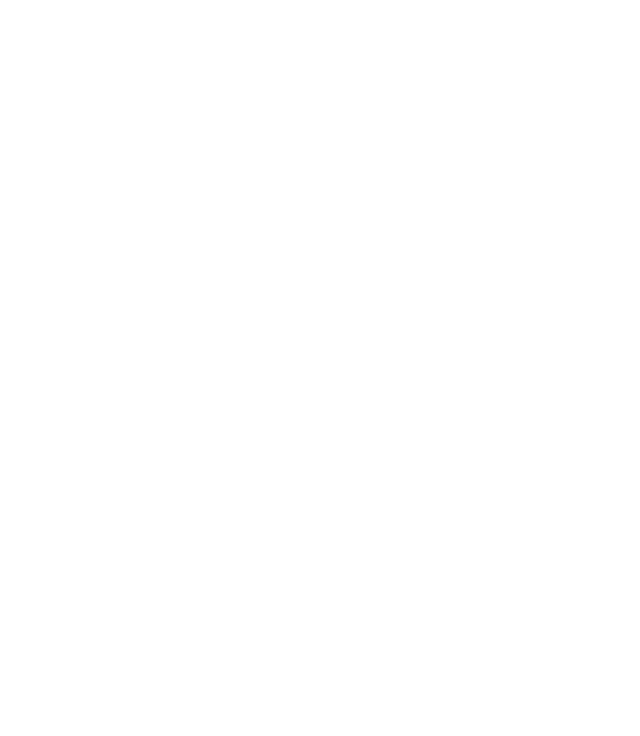
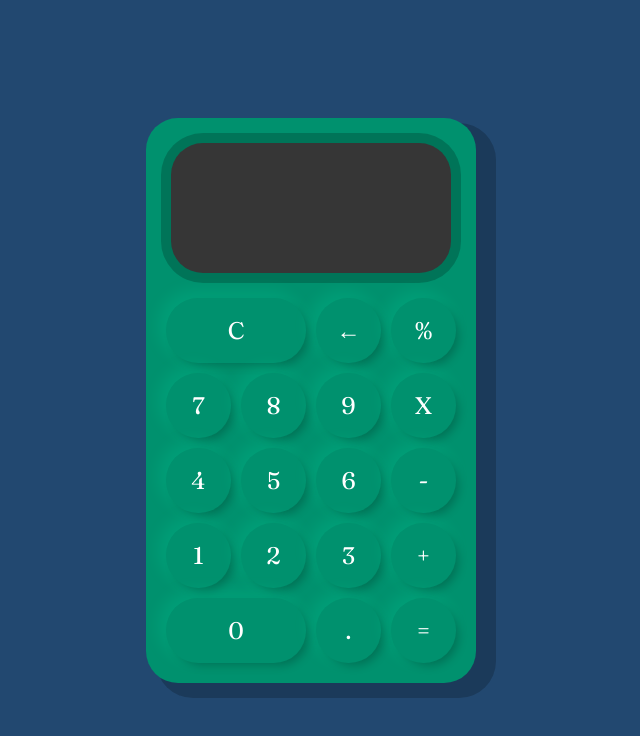
Before and after one commit to AndresHiguitaAMG/Proyecto-Calculadora, a plain HTML site: page index.html in a window 1280 px wide. Shown: the whole page, without its empty margins (329-969 px from the left). Drawn offline with Linux system fonts and the light colour scheme.

Commit message:
CSS and HTML finished

```diff
--- /dev/null
+++ b/index.css
@@ -0,0 +1,63 @@
+* {
+    font-family: 'fraunces', serif;
+    color: #fff;
+}
+body {
+    margin: 0;
+    background-color: #224870;
+}
+.container {
+    display: flex;
+    justify-content: center;
+    align-items: center;
+    height: 100vh;
+}
+.calculadora {
+    display: grid;
+    grid-template-columns: repeat(4, 75px);
+    grid-template-rows: 160px repeat(5, 75px);
+    background-color: #00916e;
+    padding: 15px;
+    border-radius: 32px;
+    box-shadow: 15px 10px 0px 5px #00000033;
+}
+button {
+    cursor: pointer;
+    margin: 5px;
+    padding: 0;
+    border-radius: 32px;
+    font-size: 1.5em;
+    border: none;
+    background-color: #00916e;
+    box-shadow: 5px 5px 10px -3px #00000040, -5px -5px 15px 3px #00ffc11f;
+}
+button:active {
+    background-color: #006f54;
+}
+button:focus {
+    outline: none;
+}
+.col-2 {
+    grid-column: span 2;
+}
+.display {
+    grid-column: 1 / -1;
+    padding: 16px;
+    display: flex;
+    margin: 10px 10px 20px;
+    flex-direction: column;
+    align-items: flex-end;
+    background-color: #363636;
+    border-radius: 32px;
+    text-align: right;
+    justify-content: space-between;
+    word-break: break-all;
+    box-shadow: 0px 0px 0px 10px #00000033;
+}
+#valor-actual {
+    font-size: 1.5em;
+}
+
+#valor-anterior {
+    font-size: 2em;
+}
--- a/index.html
+++ b/index.html
@@ -5,8 +5,35 @@
     <meta http-equiv="X-UA-Compatible" content="IE=edge">
     <meta name="viewport" content="width=device-width, initial-scale=1.0">
     <title>Calculadora</title>
+    <link href="https://fonts.googleapis.com/css2?family=Fraunces&display=swap" rel="stylesheet">
+    <link href="./index.css" rel="stylesheet"/>
 </head>
 <body>
-
+    <div class="container">
+        <div class="calculadora">
+            <div class="display">
+                <div id="valor-anterior"></div>
+                <div id="valor-actual"></div>
+            </div>
+            <button class="col-2">C</button>
+            <button>&larr;</button>
+            <button class="operator">%</button>
+            <button class="number">7</button>
+            <button class="number">8</button>
+            <button class="number">9</button>
+            <button class="operator">X</button>
+            <button class="number">4</button>
+            <button class="number">5</button>
+            <button class="number">6</button>
+            <button class="operator">-</button>
+            <button class="number">1</button>
+            <button class="number">2</button>
+            <button class="number">3</button>
+            <button class="operator">+</button>
+            <button class="col-2 number">0</button>
+            <button class="number">.</button>
+            <button class="operator">=</button>
+        </div>
+    </div>
 </body>
 </html>
```
Also changed, not shown: index.js (added).
